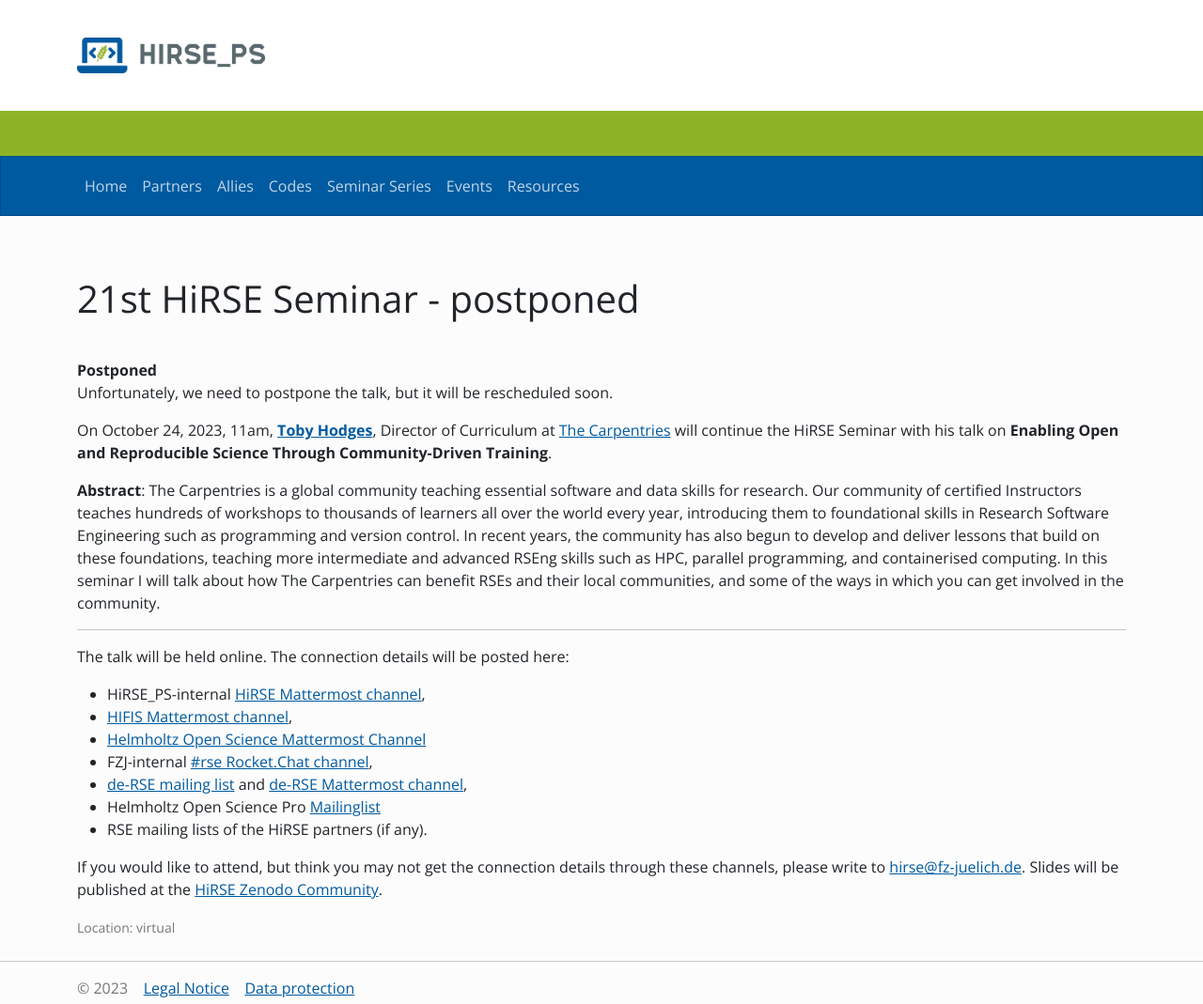
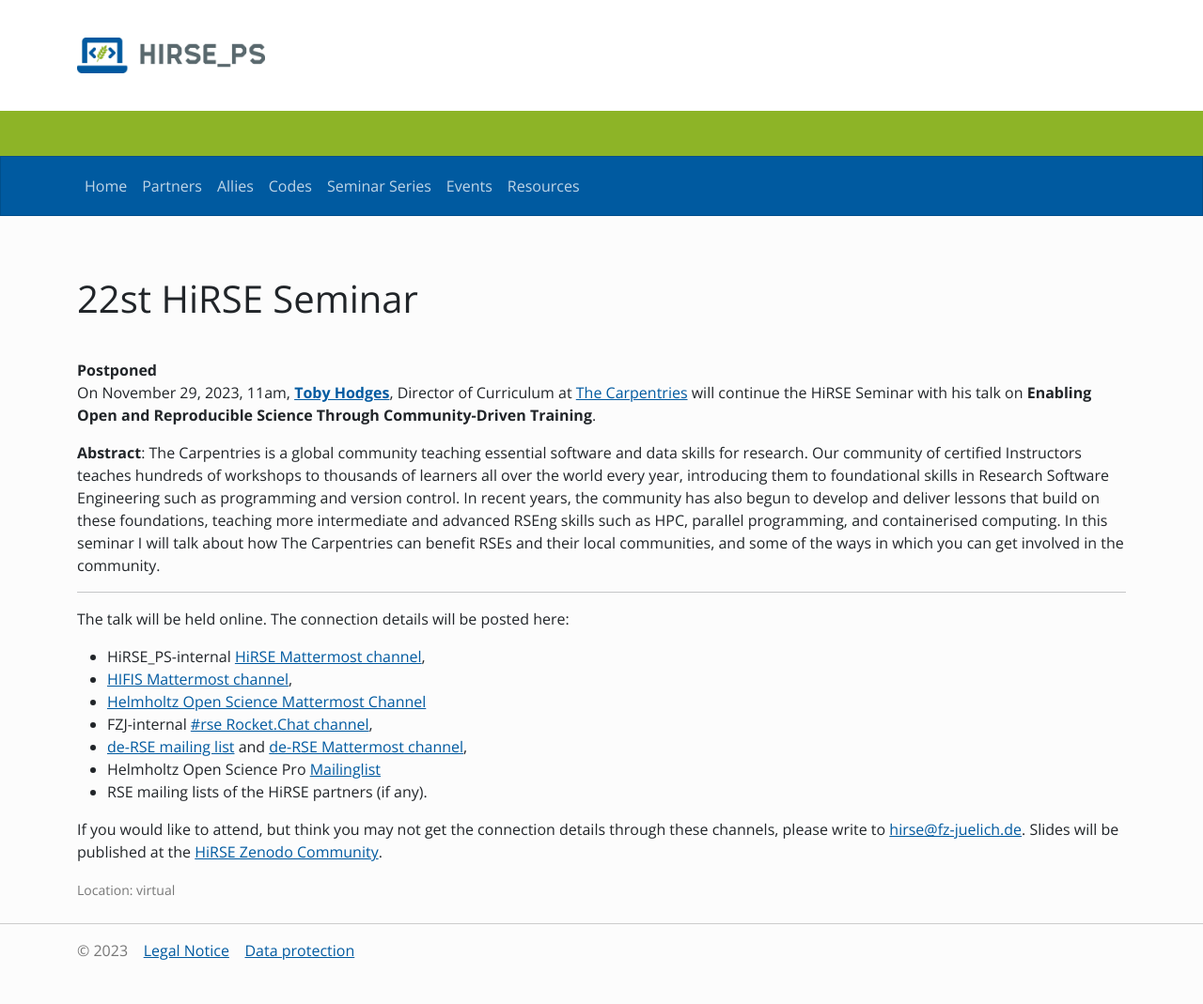
Before and after one commit to Helmholtz-HiRSE/helmholtz-hirse.github.io, a Jekyll site: the page built from _series/2023_11_29-seminar_22.md, in a window 1280 px wide. Shown: the whole page at 94% size. Built offline with Jekyll 4.4.1, drawn with Linux system fonts in a browser that asks for light colours; nearby versions of some CDN libraries; after the commit the page ends 1029 px from its top, so only the background shows below that.

Commit message:
Changed the order of the seminars

```diff
--- a/_series/2023_10_24-seminar_21.md
+++ b/_series/2023_11_29-seminar_22.md
@@ -1,15 +1,13 @@
 ---
 layout: series
-title:  "21st HiRSE Seminar - postponed"
-start_date: 2023-10-24
+title:  "22st HiRSE Seminar"
+start_date: 2023-11-29
 location: virtual
 excerpt_separator: <!--more-->
 ---
 
 **Postponed**
-Unfortunately, we need to postpone the talk, but it will be rescheduled soon.
-
-On October 24, 2023, 11am, [**Toby Hodges**](https://tbyhdgs.info/), Director of Curriculum at [The Carpentries](https://carpentries.org/) will continue the HiRSE Seminar with his talk on **Enabling Open and Reproducible Science Through Community-Driven Training**.
+On November 29, 2023, 11am, [**Toby Hodges**](https://tbyhdgs.info/), Director of Curriculum at [The Carpentries](https://carpentries.org/) will continue the HiRSE Seminar with his talk on **Enabling Open and Reproducible Science Through Community-Driven Training**.
 <!--more-->
 
 **Abstract**:
```
Also changed, not shown: _series/2023_11_15-seminar_21.md (renamed from _series/2023_11_15-seminar_22.md, +1 -1 lines).
